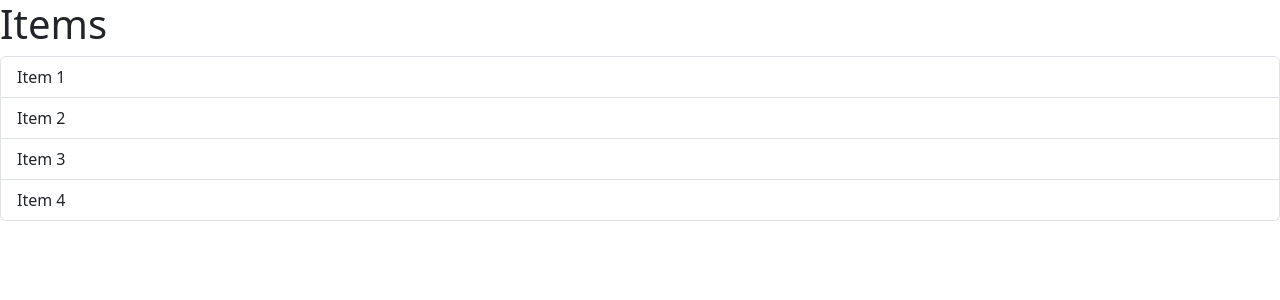
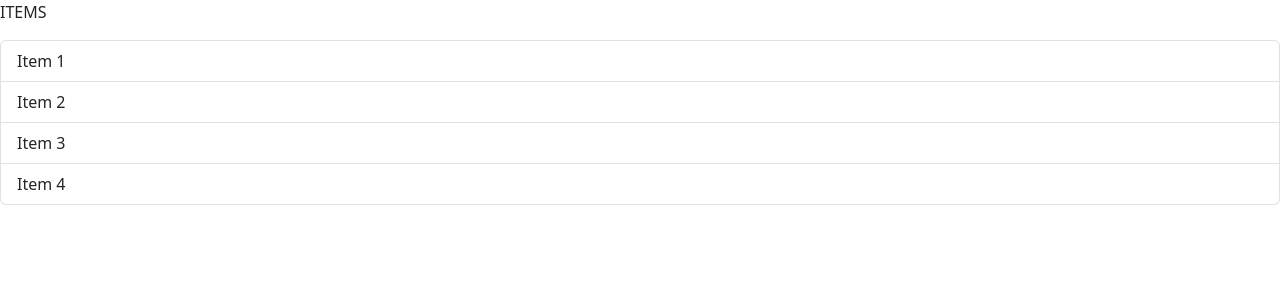
Before and after one commit to fayadchowdhury/react-tutorials, a React (Vite) app: page / in a window 1280 px wide. Shown: the top 300 px of the page. Built offline with nearby package versions, Linux system fonts and the light colour scheme.

Commit message:
Explore children prop to pass HTML elements as props

```diff
--- a/src/App.tsx
+++ b/src/App.tsx
@@ -11,9 +11,15 @@ function App() {
       {/* Update ListGroup to include props (they are destructured)*/}
       <ListGroup
         items={["Item 1", "Item 2", "Item 3", "Item 4"]}
-        header={"Items"}
+        // header={"Items"}
         onSelectItem={handleSelectItem} // Pass handler function as a prop
-      />
+      >
+        {/* Update the ListGroup element to accept a child element */}
+        <div>
+          {/* Any HTML element can be passed in here */}
+          <p>ITEMS</p>
+        </div>
+      </ListGroup>
     </div>
   );
 }
--- a/src/components/ListGroup.tsx
+++ b/src/components/ListGroup.tsx
@@ -3,7 +3,7 @@
 // But this creates and renders a separate div element in the DOM
 // A better way to do this is using Fragment
 
-import { Fragment, useState } from "react";
+import { Fragment, ReactNode, useState } from "react";
 import { MouseEvent } from "react";
 
 // Props are a way to pass data and functions from a parent component to a child component
@@ -11,12 +11,14 @@ import { MouseEvent } from "react";
 // Props are read-only and cannot be modified by the child component
 interface ListGroupProps {
   items: string[];
-  header: string;
+  // header: string;
+  // It is also possible to pass HTML elements as props via the children prop
+  children: ReactNode;
   // Custom function
   onSelectItem: (item: string) => void;
 }
 
-function ListGroup({ items, header, onSelectItem }: ListGroupProps) {
+function ListGroup({ items, children, onSelectItem }: ListGroupProps) {
   // class is a reserved keyword in TS/JS; use className instead
   // Example of Fragment
   // Also possible to use empty angle brackets like so <> to avoid importing
@@ -64,7 +66,7 @@ function ListGroup({ items, header, onSelectItem }: ListGroupProps) {
 
   return (
     <Fragment>
-      <h1>{header}</h1>
+      {children}
       {/* {message} Same as below */}
       {getMessage()}
       <ul className="list-group">
```
